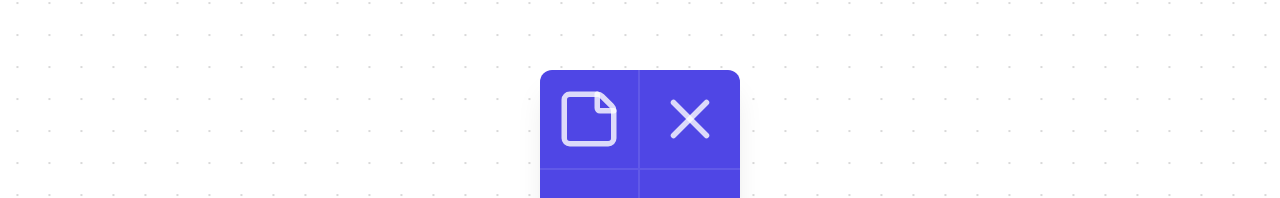
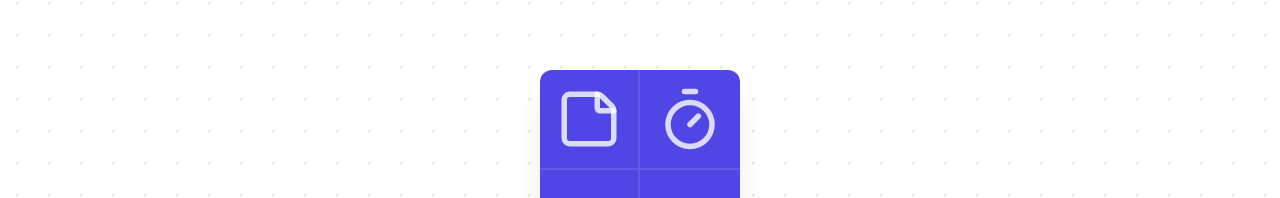
Before and after one commit to itshakemd/Void_board, a Next.js app: page / in a window 1280 px wide. Both pictures are taken after a click on the button 543 px from the left and 748 px from the top of the page. Shown: the part 230-428 px from the top of the page. Built offline with nearby package versions, Linux system fonts and the light colour scheme.

Commit message:
feat: allow switching square cards to blank timer cards on icon click

```diff
--- a/components/board/InfinityBoard.tsx
+++ b/components/board/InfinityBoard.tsx
@@ -14,7 +14,7 @@ import {
   Position,
 } from "@xyflow/react";
 import "@xyflow/react/dist/style.css";
-import { StickyNote, X } from "lucide-react";
+import { StickyNote, X, Timer } from "lucide-react";
 
 const proOptions: ProOptions = { hideAttribution: true };
 
@@ -41,6 +41,18 @@ const NoteNode = ({ id, data }: NodeProps) => {
   );
 };
 
+const TimerNode = ({ data }: NodeProps) => {
+  return (
+    <div
+      className="w-full h-full border-none shadow-lg transition-transform duration-200 rounded-md"
+      style={{ backgroundColor: data.color as string }}
+    >
+      <Handle type="target" position={Position.Top} className="opacity-0" />
+      <Handle type="source" position={Position.Bottom} className="opacity-0" />
+    </div>
+  );
+};
+
 // Simple Square component that doesn't look like a "node"
 const SquareNode = ({ id, data }: NodeProps) => {
   return (
@@ -59,8 +71,16 @@ const SquareNode = ({ id, data }: NodeProps) => {
       >
         <StickyNote className="w-full h-full text-white/80" />
       </div>
-      <div className="border-b border-white/10 flex items-center justify-center p-2">
-        <X className="w-full h-full text-white/80" />
+      <div
+        className="border-b border-white/10 flex items-center justify-center p-2 hover:bg-white/10 cursor-pointer transition-colors"
+        onClick={(e) => {
+          e.stopPropagation();
+          if (typeof data.onChangeType === 'function') {
+            data.onChangeType(id, 'timer');
+          }
+        }}
+      >
+        <Timer className="w-full h-full text-white/80" />
       </div>
       <div className="border-r border-white/10 flex items-center justify-center p-2">
         <X className="w-full h-full text-white/80" />
@@ -78,6 +98,7 @@ const SquareNode = ({ id, data }: NodeProps) => {
 const nodeTypes = {
   square: SquareNode,
   note: NoteNode,
+  timer: TimerNode,
 };
 
 interface InfinityBoardProps {
```
